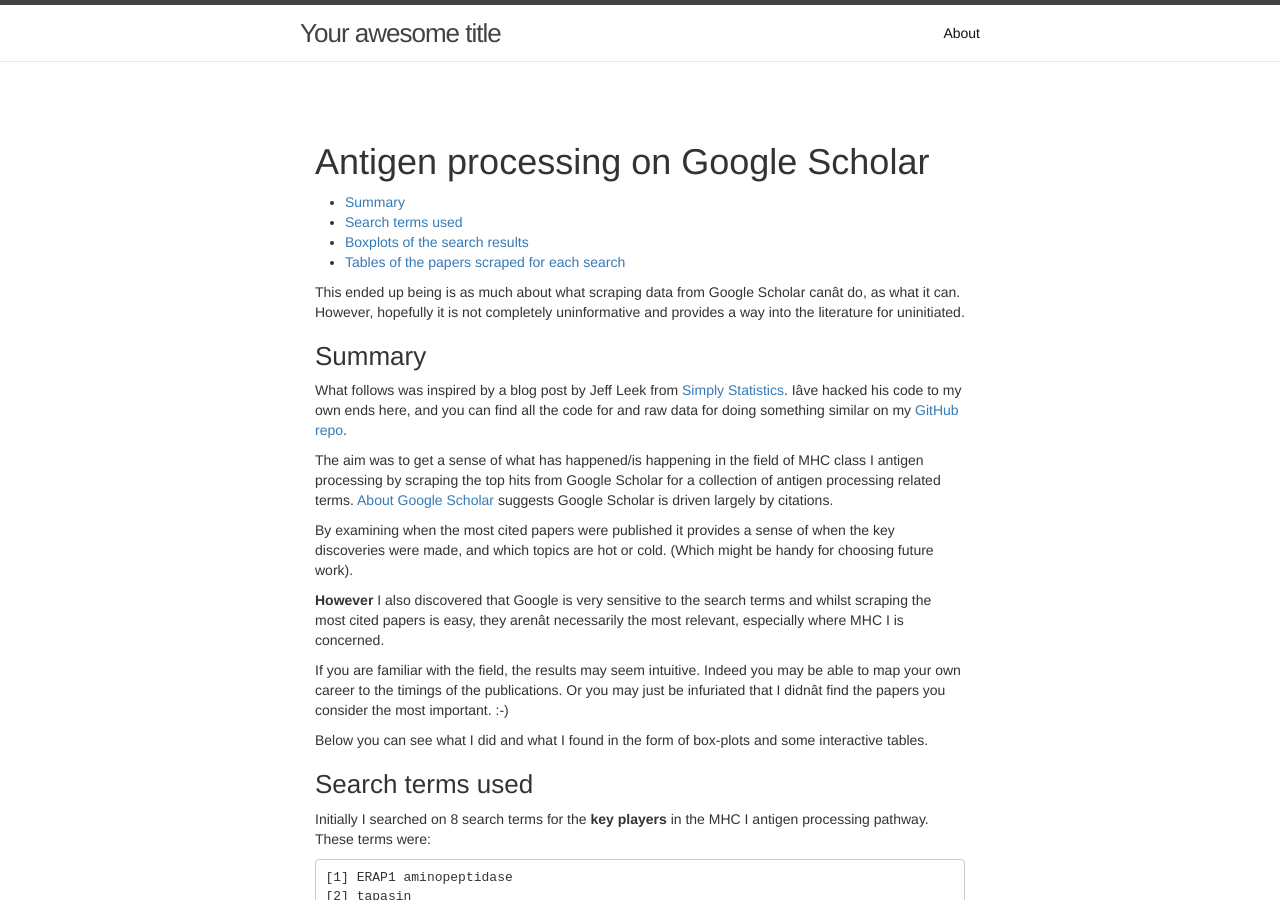
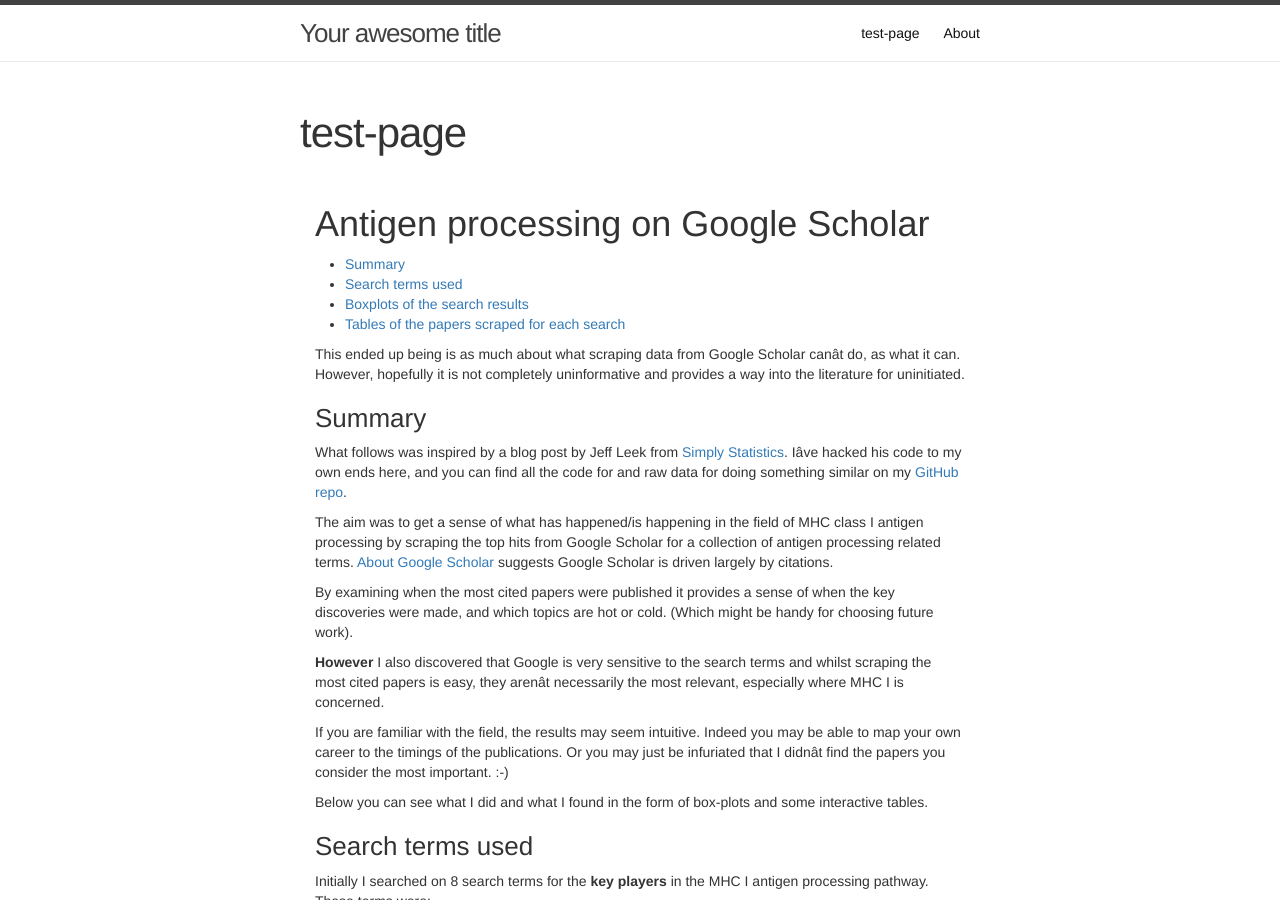
Before and after one commit to ab604/webstest, a Jekyll site: the page built from 2015-04-10-test.html, in a window 1280 px wide and 900 px high. Built offline with Jekyll 4.4.1, drawn with Linux system fonts in a browser that asks for light colours.

Commit message:
Update 2015-04-10-test.html

```diff
--- a/2015-04-10-test.html
+++ b/2015-04-10-test.html
@@ -1,5 +1,6 @@
 ---
 layout: page
+title: test-page
 ---
 <!DOCTYPE html>
 
```
